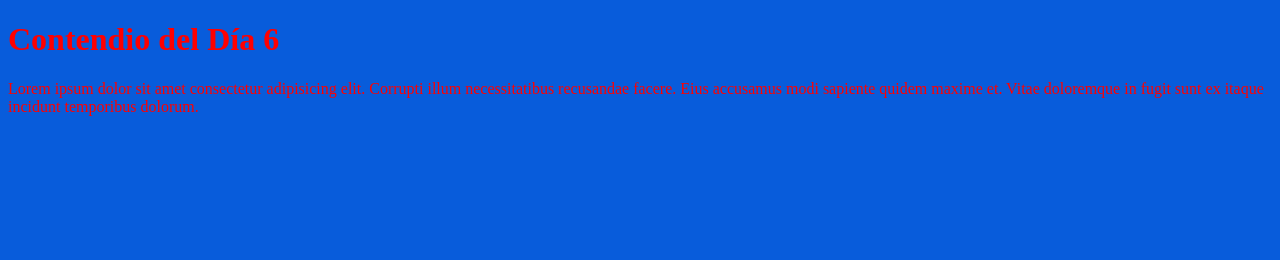
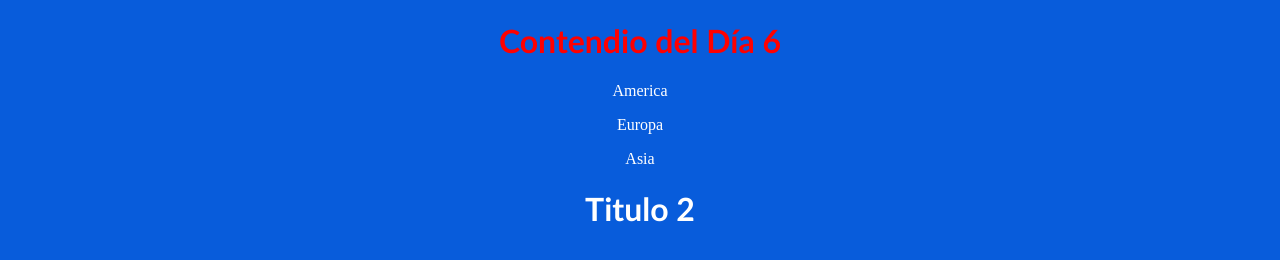
Before and after one commit to Pablo-Brizuela/Curso-Cisco, a plain HTML site: page Pruebas 1/index.html in a window 1280 px wide. Drawn offline with Linux system fonts and the light colour scheme.

Commit message:
Crando id

```diff
--- a/Pruebas 1/index.html
+++ b/Pruebas 1/index.html
@@ -6,11 +6,43 @@
     <meta name="viewport" content="width=device-width, initial-scale=1.0">
     <link rel="stylesheet" href="estilo.css">
     <title>Titulo</title>
+    <style>
+        h1{
+            text-align: center;
+            font-family: 'Gill Sans';
+        }
+        #titulo2{
+            text-align: center;
+            color: white;
+        }
+
+        #paises1{
+            text-align: center;
+            color: white;
+        }
+        #paises2{
+            text-align: center;
+            color: white;
+        }
+        #paises3{
+            text-align: center;
+            color: white;
+        }
+    </style>
 </head>
 <body>
     <h1>Contendio del Día 6</h1>
 
-    <p>Lorem ipsum dolor sit amet consectetur adipisicing elit. Corrupti illum necessitatibus recusandae facere. Eius accusamus modi sapiente quidem maxime et. Vitae doloremque in fugit sunt ex itaque incidunt temporibus dolorum.
+    <p id="paises1">
+        America
     </p>
+    <p id="paises2">
+        Europa
+    </p>
+    <p id="paises3">
+        Asia
+    </p>
+
+    <h1 id="titulo2">Titulo 2</h1>
 </body>
 </html>
```
Also changed, not shown: Pruebas 1/variables.html (added, +14 -0 lines).
